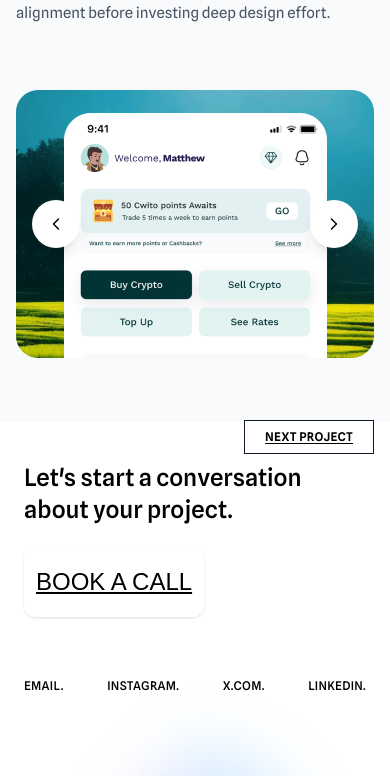
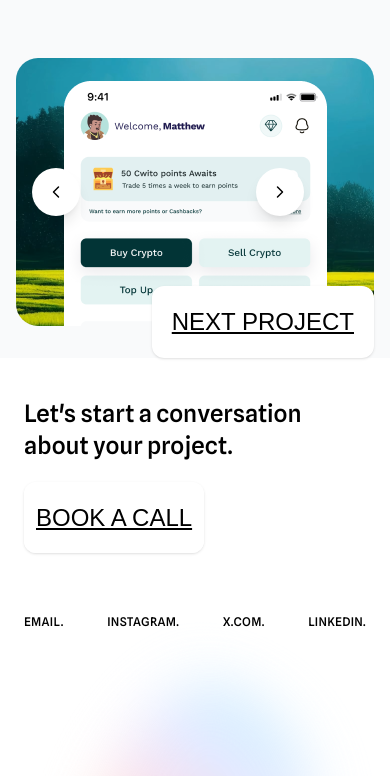
Before and after one commit to biodunidowu/My-portfolio, a Next.js app: page /works/cwito in a window 390 px wide. Shown: the part 1377-2153 px from the top of the page. Built offline with nearby package versions, Linux system fonts and the light colour scheme; a web font is replaced by a local one.

Commit message:
chore: cwito work update

```diff
--- a/components/works/CaseStudy.tsx
+++ b/components/works/CaseStudy.tsx
@@ -10,7 +10,7 @@ export default function CaseStudyPage({ caseStudy }: { caseStudy: CaseStudy }) {
     <div>
       <Header />
 
-      <div className="grid grid-cols-1 gap-16 px-4 md:px-12 py-16 lg:grid-cols-2 lg:gap-12 bg-[#F9FAFB]">
+      <div className="grid grid-cols-1 gap-16 px-4 md:px-12 py-8 md:py-16 lg:grid-cols-2 lg:gap-12 bg-[#F9FAFB]">
         <div className="space-y-10">
           <CaseStudyHeader brand={caseStudy.brand} />
 
--- a/components/works/CaseStudyVisual.tsx
+++ b/components/works/CaseStudyVisual.tsx
@@ -39,14 +39,14 @@ export default function CaseStudyVisual({
         type="button"
         onClick={onNext}
         aria-label="Next project"
-        className="absolute right-4 top-1/2 flex h-12 w-12 -translate-y-1/2 items-center justify-center rounded-full bg-white shadow-lg transition-transform hover:scale-105"
+        className="absolute right-17.5 top-1/2 flex h-12 w-12 -translate-y-1/2 items-center justify-center rounded-full bg-white shadow-lg transition-transform hover:scale-105"
       >
         <ChevronRight className="h-5 w-5" strokeWidth={1.75} />
       </button>
 
       <a
         href="#next-project"
-        className="absolute -bottom-24 right-0 border border-[#101828] bg-white px-5 py-2 text-xs font-semibold uppercase tracking-wide underline underline-offset-2"
+        className="absolute -bottom-8 right-0 shadow-sm hover:shadow-md transition-all duration-300 rounded-[12px] bg-white px-5 py-5 text-2xl font-noodle uppercase underline underline-offset-2"
       >
         Next project
       </a>
```
